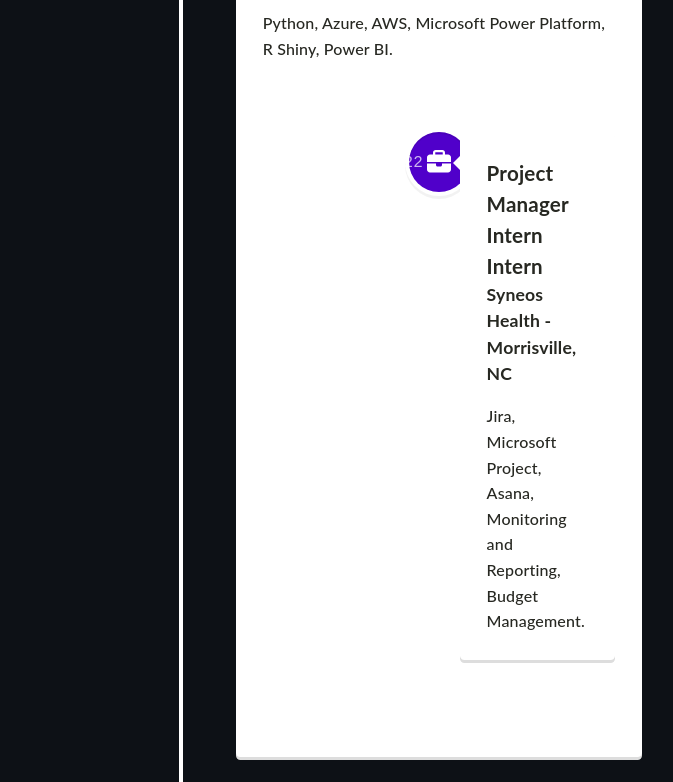
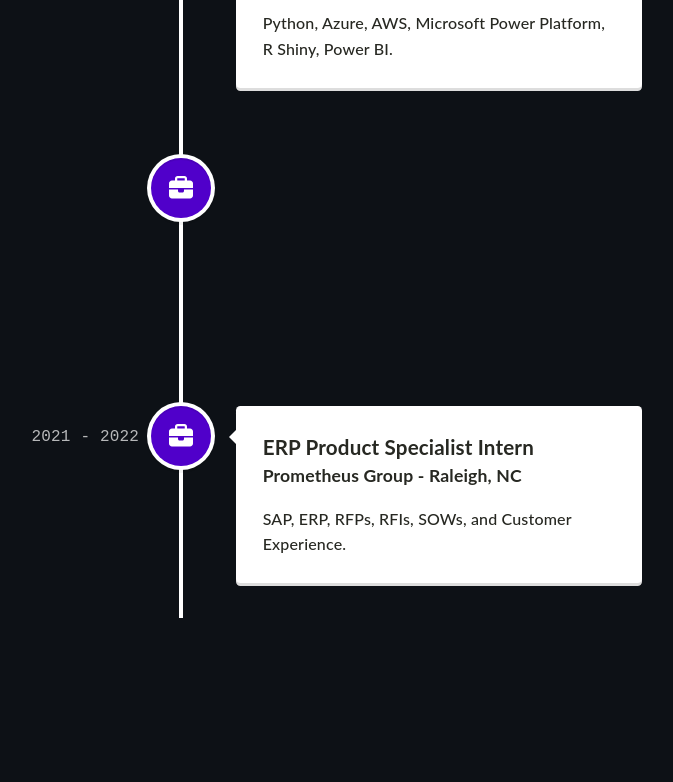
Before and after one commit to jason9264/portfolio, a React (Create React App) app: page / in a window 1280 px wide. Shown: the part 2800-3582 px from the top of the page, without its empty margins (459-1132 px from the left). Built offline with nearby package versions, Linux system fonts and the light colour scheme.

Commit message:
fix text

```diff
--- a/src/components/Timeline.tsx
+++ b/src/components/Timeline.tsx
@@ -61,7 +61,8 @@
             <p>
               Python, Azure, AWS, Microsoft Power Platform, R Shiny, Power BI.
             </p>
-            <VerticalTimelineElement
+          </VerticalTimelineElement>
+          <VerticalTimelineElement
             className="vertical-timeline-element--work"
             date="2022 - 2022"
             iconStyle={{ background: '#5000ca', color: 'rgb(39, 40, 34)' }}
@@ -72,7 +73,6 @@
             <p>
               Jira, Microsoft Project, Asana, Monitoring and Reporting, Budget Management.
             </p>
-          </VerticalTimelineElement>
           </VerticalTimelineElement>
           <VerticalTimelineElement
             className="vertical-timeline-element--work"
```
